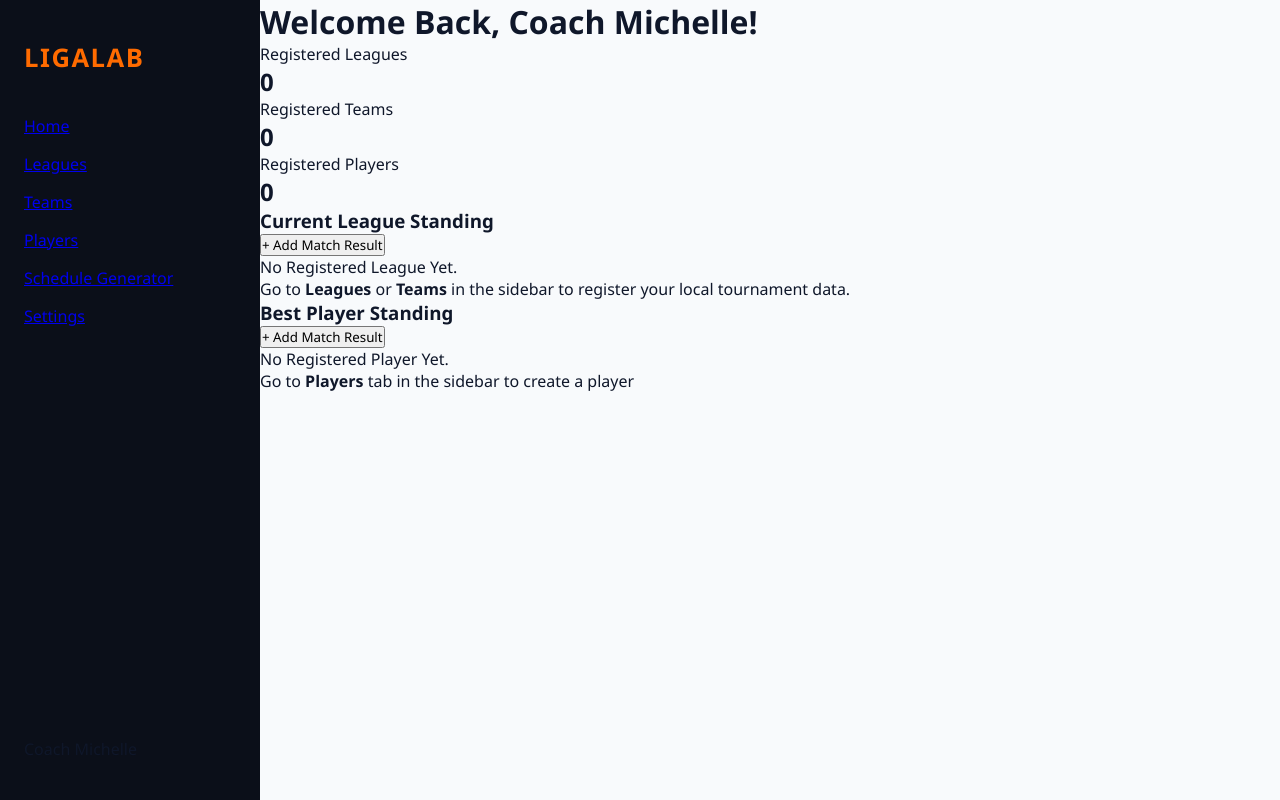
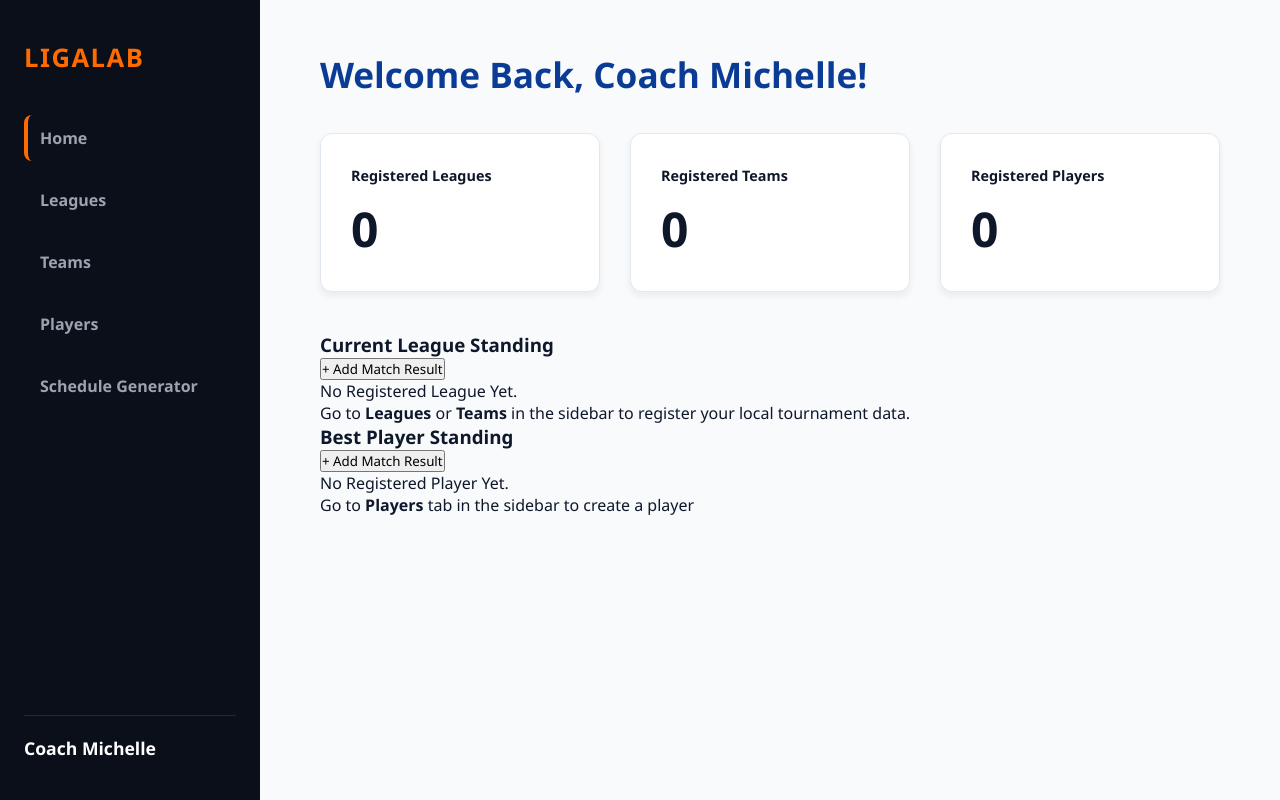
Before and after one commit to mdlcodes/LigaLab, a Flask app: template templates/home.html in a window 1280 px wide. Run offline with Flask 3, Linux system fonts and the light colour scheme; the template is opened without the code that fills it, so the values that code supplies are empty.

Commit message:
Add layout styles for dashboard sidebar and metric cards

```diff
--- a/static/style.css
+++ b/static/style.css
@@ -228,10 +228,12 @@
 /* =============
    HOME SECTIONN
    ============= */
+
 .dashboard-body{
     background-color: #F8FAFC;
     color: #0F172A;
 }
+
 .dashboard-wrapper{
     display: flex;
     min-height: 100vh;
@@ -241,7 +243,7 @@
 .sidebar{
     width: 260px;
     background-color: #0B0F19;
-    display: flex;
+    display:flex;
     flex-direction: column;
     justify-content: space-between;
     padding: 40px 24px;
@@ -264,3 +266,83 @@
     gap: 16px;
     flex-grow: 1;
 }
+
+.menu-item{
+    color: #9CA3AF;
+    text-decoration: none;
+    padding: 12px 16px;
+    border-radius: 8px;
+    font-weight: 600;
+    font-size: 1rem;
+    transition: all 0.25s ease-in-out;
+}
+
+.menu-item:hover, menu-item.active{
+    color: #FFFFFF;
+    background-color: #1E293B;
+}
+
+.menu-item.active {
+    border-left: 4px solid #FF6B00; /* Distinct orange tab bar indicator */
+    padding-left: 12px;
+}
+
+.sidebar-user-badge{
+    color: #FFFFFF;
+    font-weight: 700;
+    font-size: 1.1rem;
+    border-top: 1px solid #1E293B;
+    padding-top: 20px;
+}
+
+.dashboard-content{
+    flex-grow: 1;
+    padding: 50px 60px;
+}
+
+.content-header h1{
+    font-size: 2.2rem;
+    font-weight: 800;
+    color: #0B3C95;
+    margin-bottom: 35px;
+}
+
+.metrics-grid{
+    display: grid;
+    grid-template-columns: repeat(3, 1fr);
+    gap: 30px;
+    margin-bottom: 40px;
+}
+
+.metric-card{
+    background-color: #FFFFFF;
+    border: 1px solid #E2E8F0;
+    border-radius: 12px;
+    padding: 30px;
+    box-shadow: 0 4px 6px 1px rgba(0,0,0, 0.05);
+    transform: translateY(0);
+
+    transition: transform 0.3s cubic-bezier(0.25, 1, 0.5, 1), box-shadow 0.25s ease;
+
+    will-change: transform;
+}
+
+.metric-card:hover{
+    transform: traslateY(-8px);
+    box-shadow: 0 20px 25px -5px rgba(0, 0, 0, 0.1),
+                0 10px 10px -5px rgba(0, 0, 0, 0.04);
+}
+
+.metric-label{
+    font-size: 0.9rem;
+    font-weight: 700;
+    color: #0F172A;
+    margin-top: 10px;
+}
+
+.metric-value{
+    font-size:3rem;
+    font-weight: 700;
+    color: #0F172A;
+    margin-top: 10px;
+}
--- a/templates/home.html
+++ b/templates/home.html
@@ -17,7 +17,6 @@
                     <a href="#" class="menu-item">Teams</a>
                     <a href="#" class="menu-item">Players</a>
                     <a href="#" class="menu-item">Schedule Generator</a>
-                    <a href="#" class="menu-item">Settings</a>
                 </nav>
                 <div class="sidebar-user-badge">
                     Coach Michelle
```
